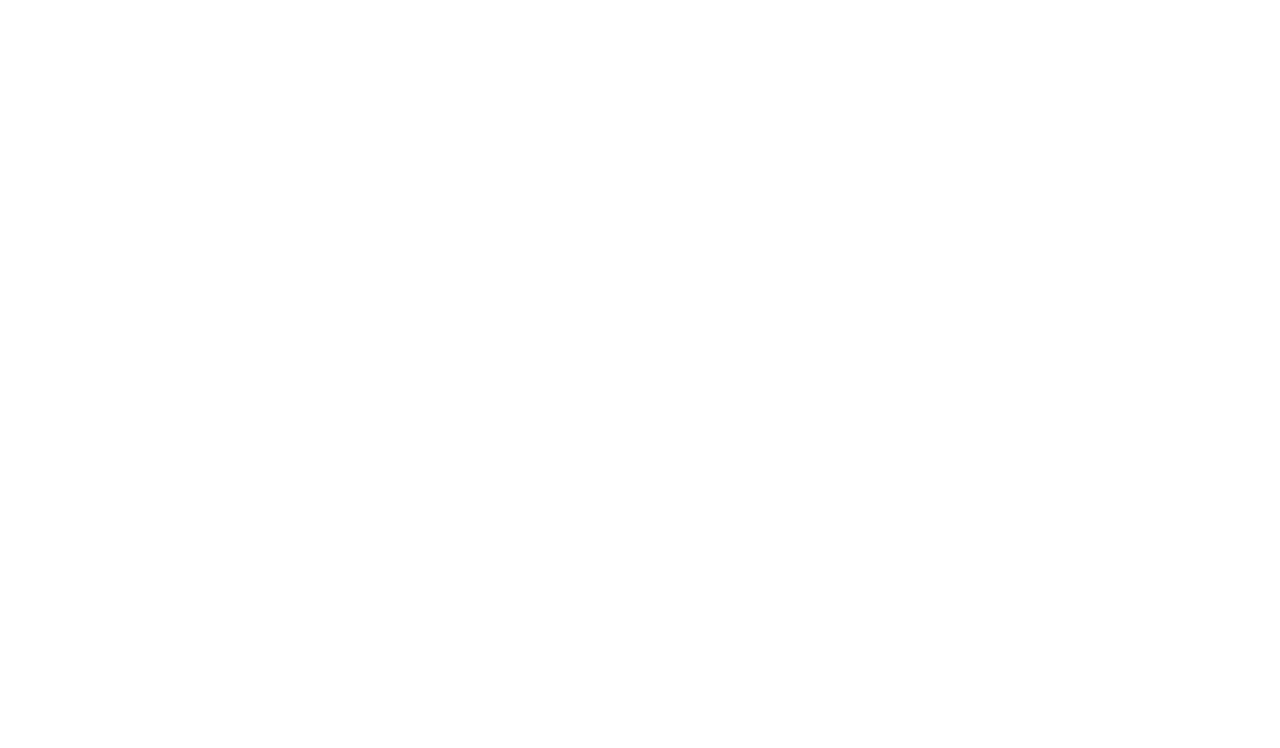
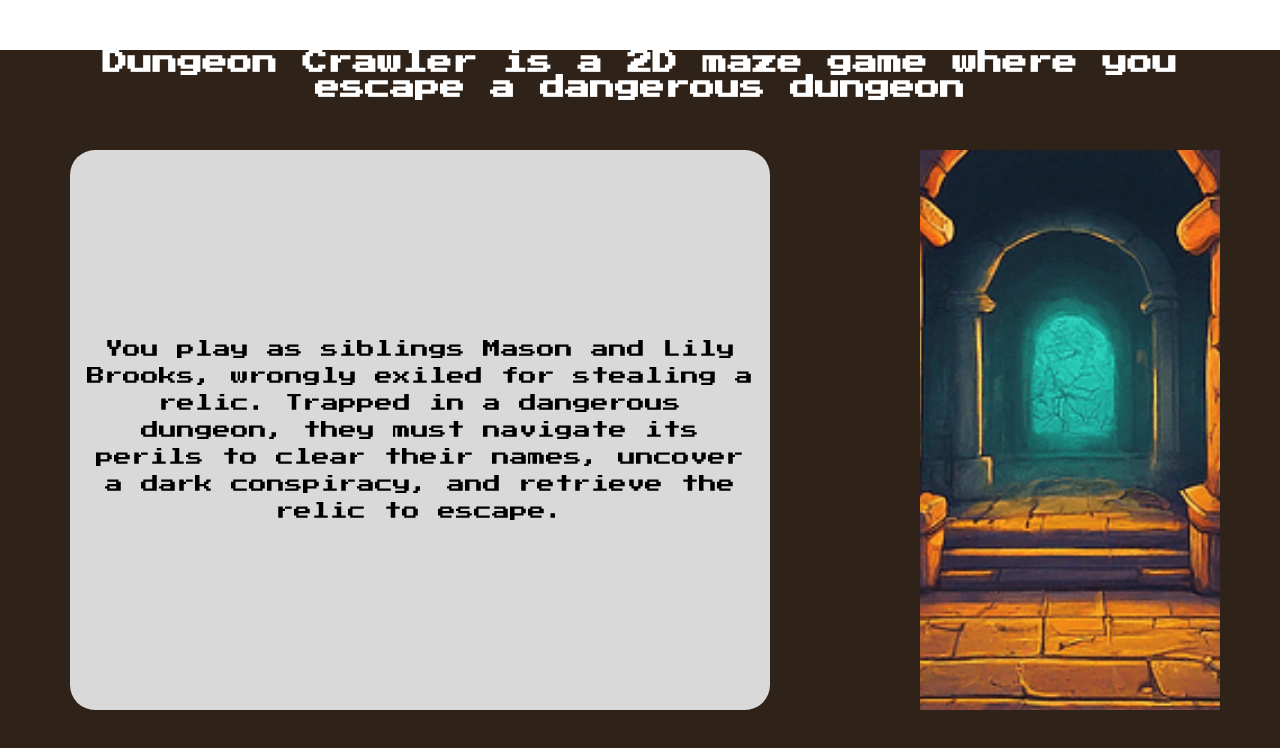
Before and after one commit to Abdul-Rahman-Al-Saadi/group-project-1-landing-page, a plain HTML site: page index.html in a window 1280 px wide. Drawn offline with Linux system fonts and the light colour scheme.

Commit message:
Added Story Section

```diff
--- a/index.html
+++ b/index.html
@@ -7,6 +7,7 @@
     <link rel="preconnect" href="https://fonts.googleapis.com">
     <link rel="preconnect" href="https://fonts.gstatic.com" crossorigin>
     <link href="https://fonts.googleapis.com/css2?family=Poppins:wght@400;600&family=Press+Start+2P&display=swap" rel="stylesheet">
+    <!-- <link rel="stylesheet" href="./test.css"> -->
     <link rel="stylesheet" href="styles/home.css">
     <link rel="stylesheet" href="styles/base/utilities.css">
     <link rel="stylesheet" href="styles/base/colors.css">
@@ -23,6 +24,17 @@
         <section>
 
         </section>
+        <section class="story-section flex-column brown-bg">
+                <h2 class="white-txt">Dungeon Crawler is a 2D maze game where you escape a dangerous dungeon</h2>
+                <div class="story-container space-around">
+                    <div class="story-card gray-bg">
+                        <p class="black-txt">You play as siblings Mason and Lily Brooks, wrongly exiled for stealing a relic. Trapped in a dangerous dungeon, they must navigate its perils to clear their names, uncover a dark conspiracy, and retrieve the relic to escape.</p>
+                    </div>
+                    <div class="story-img">
+                        <img src="./assets/images/story.png" alt="Story Image">
+                    </div>
+                </div>
+        </section>
     </main>
 
 </body>
--- a/styles/base/colors.css
+++ b/styles/base/colors.css
@@ -1,5 +1,9 @@
 .gray-bg{
     background-color: #D9D9D9;
+}
+
+.brown-bg {
+    background-color: #2F2219;
 }
 
 .black-txt {
--- a/styles/base/utilities.css
+++ b/styles/base/utilities.css
@@ -0,0 +1,27 @@
+.felx {
+    display: flex;
+}
+
+.flex-row {
+    flex-direction: row;
+}
+
+.flex-column {
+    flex-direction: column;
+}
+
+.space-between {
+    justify-content: space-between;
+  }
+
+.space-evenly {
+justify-content: space-evenly;
+}
+
+.space-around {
+    justify-content: space-around;
+}
+
+.wrap {
+    flex-wrap: wrap;
+}
--- a/styles/home.css
+++ b/styles/home.css
@@ -1,7 +1,9 @@
 * {
     padding: 0;
     margin: 0;
+    border: 0;
     box-sizing: border-box;
+    font-family: "Press Start 2P", system-ui;
 }
 
 
@@ -14,3 +16,75 @@
 
 
 /*
+Story Section
+*/
+.story-section {
+    justify-content: center;
+    align-items: center;
+    width: 100%;
+    height: 100vh;
+}
+
+.story-section h2 {
+    text-align: center;
+    margin: 50px;
+    font-size: 25px;
+}
+
+.story-container {
+    display: flex;
+   flex-direction: row;
+   width: 100%;
+   height: 70%;
+   gap: 20px;
+   flex-wrap: wrap;
+}
+
+.story-card {
+    display: flex;
+    align-content: center;
+    overflow-wrap: break-word;
+    flex:1.5;
+    max-width: 700px;
+    min-width: 250px;
+    margin: 0 30px;
+    border-radius: 25px;
+}
+
+.story-container p {
+    font-size: 18px;
+    padding: 15px;
+    line-height: 1.5;
+    text-align: center;
+    align-content: center;
+    /* flex: 1;  */
+    max-width: 100%;
+    width: fit-content;
+    height: inherit;
+    max-height: 100%;
+    overflow-wrap: break-word;
+    /* padding-bottom: 20px; */
+}
+
+.story-img {
+    margin: 0 20px;
+    max-width: 300px;
+    min-width: 250px;
+    flex: 1;
+}
+.story-img > img{
+    width: 100%;
+    height: 100%;
+    object-fit: cover;
+}
+
+@media only screen and (max-width: 550px) {
+    .story-container {
+        /* flex-direction: column; */
+        flex-wrap: wrap;/* Stack items vertically on smaller screens */
+    }
+
+    .story-card {
+        margin-bottom: 20px; /* Add space below the card */
+    }
+}
--- /dev/null
+++ b/test.css
@@ -0,0 +1,76 @@
+* {
+    padding: 0;
+    margin: 0;
+    border: 0;
+    box-sizing: border-box;
+    font-family: "Press Start 2P", system-ui;
+}
+
+/* Story Section */
+.story-section {
+    display: flex;
+    flex-direction: column; /* Stack items vertically */
+    align-items: center;
+    justify-content: center;
+    width: 100%;
+    height: 100vh; /* Full viewport height */
+    background-color: #8B4513; /* Example background color */
+}
+
+.story-section h2 {
+    text-align: center;
+    padding: 20px;
+    font-size: 25px;
+    color: white;
+}
+
+.story-container {
+    display: flex;
+    flex-direction: row; /* Default to row layout */
+    justify-content: space-around; /* Space items evenly */
+    align-items: flex-start; /* Align items to the start */
+    width: 100%;
+    max-width: 1200px;
+}
+
+/* Story Card */
+.story-card {
+    flex: 1; /* Allow cards to grow equally */
+    margin: 0 20px; /* Margin between cards */
+    background-color: #D3D3D3; /* Light gray background for card */
+    border-radius: 20px; /* Rounded corners */
+    padding: 20px; /* Padding inside the card */
+}
+
+/* Paragraph Styles */
+.story-container p {
+    font-size: 18px;
+    line-height: 1.5;
+    text-align: center;
+    overflow-wrap: break-word;
+}
+
+/* Image Styles */
+.story-img > img {
+    width: 100%;
+    height: auto; /* Maintain aspect ratio */
+    border-radius: 20px; /* Rounded corners for image */
+}
+
+/* Media Query for Responsive Design */
+@media only screen and (max-width: 768px) {
+    .story-container {
+        flex-direction: column; /* Stack items vertically on smaller screens */
+        align-items: center; /* Center items */
+    }
+
+    .story-card {
+        margin: 0 0 20px 0; /* Space below the card */
+        width: 100%; /* Full width on smaller screens */
+    }
+
+    .story-img {
+        width: 100%; /* Make the image container full width */
+        margin-bottom: 20px; /* Space below the image */
+    }
+}
```
